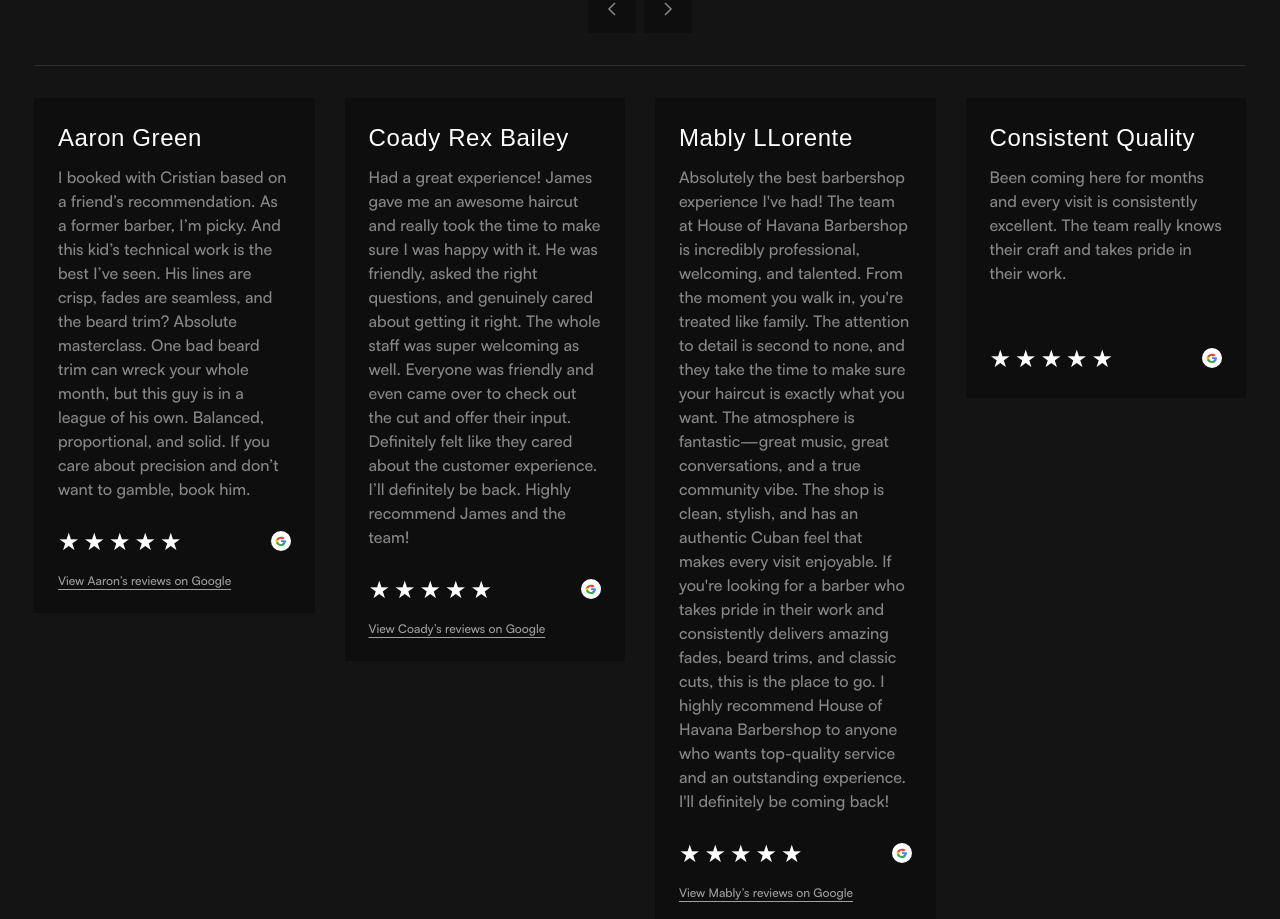
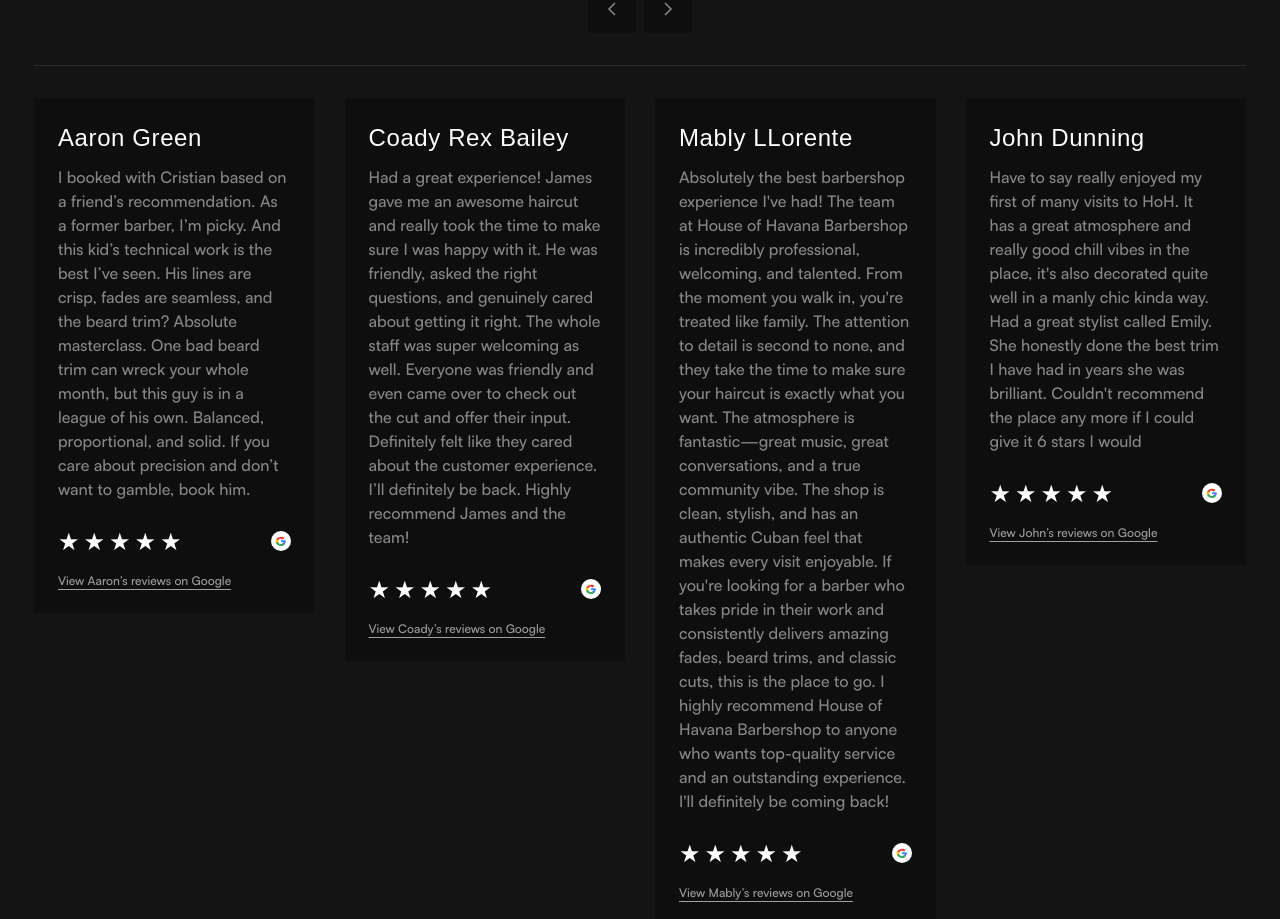
Before and after one commit to houseofhavana/house-of-havana, a Next.js app: page / in a window 1280 px wide. Shown: the part 6879-7798 px from the top of the page. Built offline with nearby package versions, Linux system fonts and the light colour scheme; a web font is replaced by a local one.

Commit message:
Add John Dunning's client review and Google contributor link

```diff
--- a/app/page.tsx
+++ b/app/page.tsx
@@ -59,9 +59,10 @@ const REVIEWS: Value[] = [
     sourceLabel: "View Mably’s reviews on Google",
   },
   {
-    title: "Consistent Quality",
-    description:
-      "Been coming here for months and every visit is consistently excellent. The team really knows their craft and takes pride in their work.",
+    title: "john dunning",
+    description: "Have to say really enjoyed my first of many visits to HoH. It has a great atmosphere and really good chill vibes in the place, it's also decorated quite well in a manly chic kinda way. Had a great stylist called Emily. She honestly done the best trim I have had in years she was brilliant. Couldn't recommend the place any more if I could give it 6 stars I would",
+    sourceUrl: "https://www.google.com/maps/contrib/109276243950569234949/reviews?hl=en",
+    sourceLabel: "View John’s reviews on Google",
   },
   {
     title: "Modern Gentleman's Choice",
--- a/app/reviews/page.tsx
+++ b/app/reviews/page.tsx
@@ -59,11 +59,13 @@ const FEATURED_REVIEWS: Review[] = [
 
 const ADDITIONAL_REVIEWS: Review[] = [
   {
-    name: "Robert M.",
-    service: "Full Perm",
+    name: "john dunning",
+    service: "Haircut with Emily",
     rating: 5,
-    quote: "Was nervous about getting a perm but my barber walked me through everything. The result is amazing and exactly what I was hoping for.",
-    date: "1 month ago"
+    quote: "Have to say really enjoyed my first of many visits to HoH. It has a great atmosphere and really good chill vibes in the place, it's also decorated quite well in a manly chic kinda way. Had a great stylist called Emily. She honestly done the best trim I have had in years she was brilliant. Couldn't recommend the place any more if I could give it 6 stars I would",
+    date: "",
+    sourceUrl: "https://www.google.com/maps/contrib/109276243950569234949/reviews?hl=en",
+    sourceLabel: "View John’s reviews on Google"
   },
   {
     name: "Alex P.",
@@ -186,7 +188,10 @@ const ReviewsPage = () => (
                   ))}
                 </div>
                 <p className="text-xs uppercase tracking-[0.2em] text-foreground mb-1">{review.name}</p>
-                <p className="text-xs text-foreground/40">{review.service} • {review.date}</p>
+                <p className="text-xs text-foreground/40">{review.service}{review.date && ` • ${review.date}`}</p>
+                {review.sourceUrl && (
+                  <a href={review.sourceUrl} target="_blank" rel="noopener noreferrer" className="inline-block mt-3 text-xs underline underline-offset-4 text-foreground/60 hover:text-foreground">{review.sourceLabel}</a>
+                )}
               </div>
               <div className="col-span-12 md:col-span-8">
                 <p className="text-foreground/60 leading-relaxed">{review.quote}</p>
```
